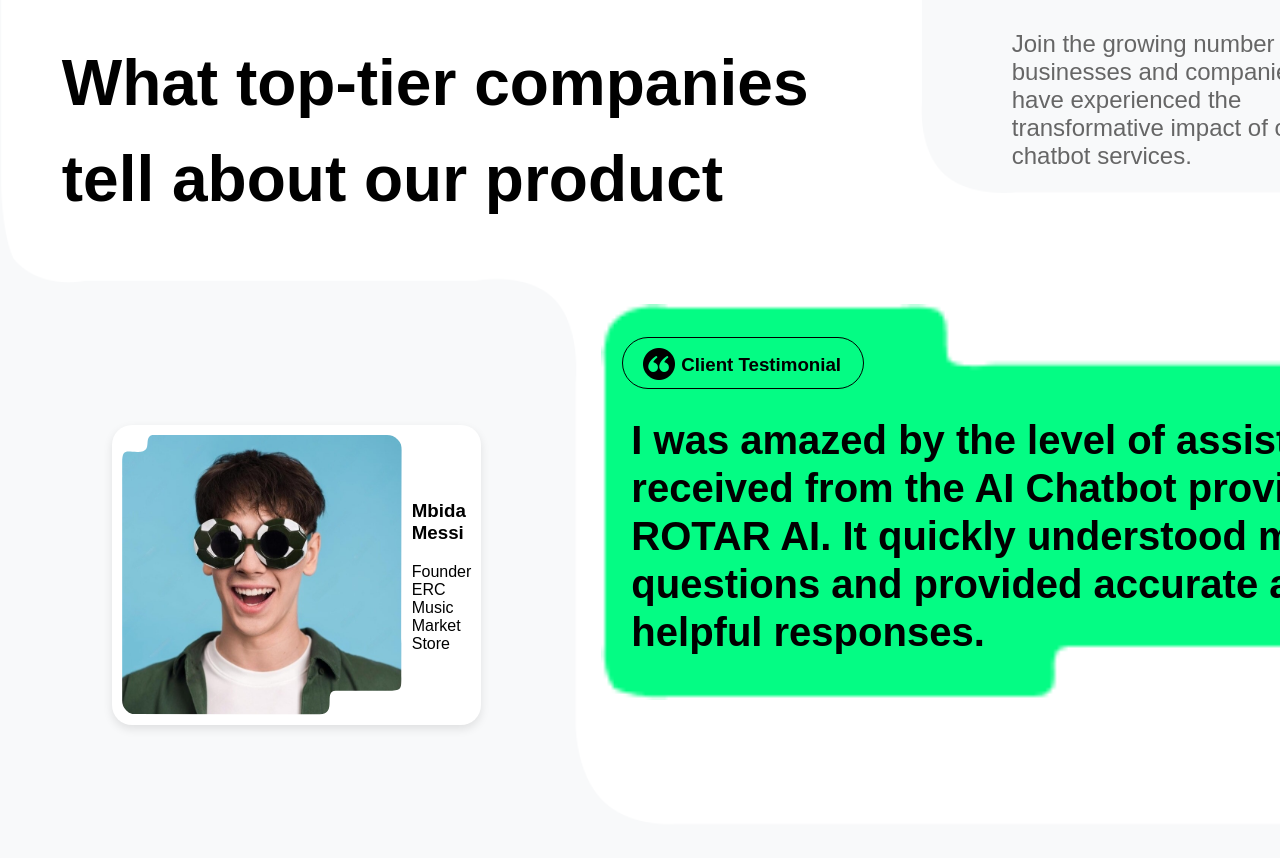
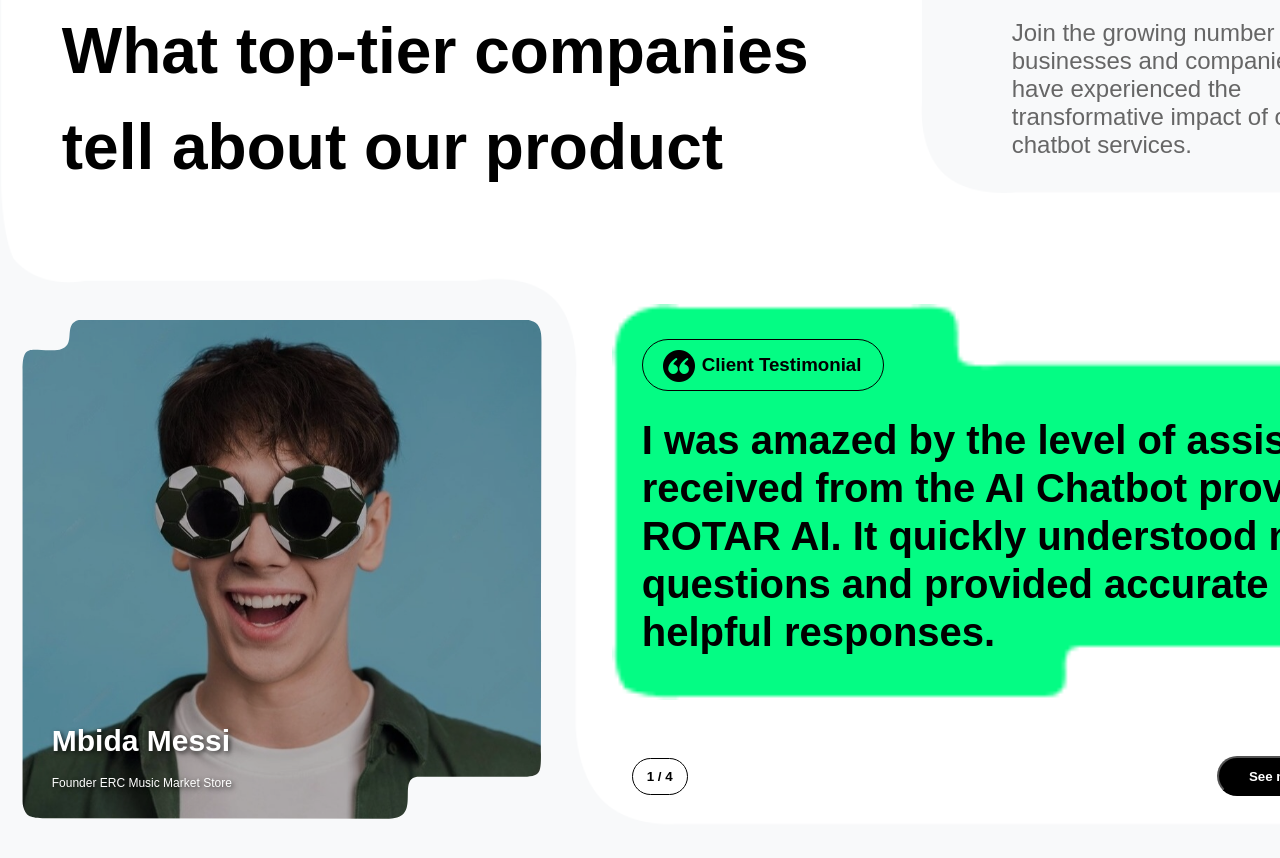
Before and after one commit to AlexsandraRoldan/PROYECTO-CASO-2, a plain HTML site: page pagina_1.html in a window 1280 px wide. Shown: the part 4184-5042 px from the top of the page. Drawn offline with Linux system fonts and the light colour scheme.

Commit message:
Quinto cuadro implementado (completado)

```diff
--- a/estilo.css
+++ b/estilo.css
@@ -1542,7 +1542,7 @@ h2 {
 }
 
 .testimonial-text h1 {
-    margin-top: -350PX;
+    margin-top: -300PX;
     line-height: 1.5; /* Ajusta la altura entre líneas */
     margin-left: -50px;
     font-size: 4rem;
@@ -1551,11 +1551,11 @@ h2 {
 }
 
 .testimonial-text p {
-    margin-top: -250px;
+    margin-top: -230px;
     margin-left: 900px;
     font-size: 1.5rem;
     color: #666;
-    max-width: 1000px;
+    max-width: 1500px;
 }
 
 .testimonial-body {
@@ -1565,50 +1565,49 @@ h2 {
     align-items: center;
 }
 
-.testimonial-card {
-    display: flex;
-    align-items: center;
-    background: white;
-    padding: 10px;
-    border-radius: 20px;
-    box-shadow: 0px 4px 10px rgba(0, 0, 0, 0.1);
-}
-
-.testimonial-card img {
-    width: 80px;
-    height: 80px;
-    border-radius: 15px;
-}
-
-.testimonial-info {
-    margin-left: 10px;
-}
 
 .background-verde{
     margin-top: -150px;
-    margin-left: 100px;
+    margin-left: 200px;
     width: 850px;
 }
 
-
 .testimonial-nav {
+    margin-left: -50px;
     display: flex;
     align-items: center;
     justify-content: space-between;
-    width: 100%;
-    margin-top: 15px;
-}
-
-.nav-button, .more-testimonials {
-    border: none;
-    padding: 8px 12px;
-    border-radius: 10px;
-    cursor: pointer;
+    width: 100px;
+    margin-top: 400px; /* Ajuste para mejor alineación */
+    padding: 10px 0;
+    border-top: 3px solid #000000; /* Línea superior para separación */
 }
 
 .nav-button {
-    background: #e0e0e0;
+    margin-left: -800px;
+    background: transparent; /* Fondo transparente */
     color: black;
+    border: 1px solid black; /* Borde negro */
+    padding: 10px 14px; /* Ajustar tamaño */
+    border-radius: 50px; /* Bordes más redondeados */
+    font-weight: bold;
+}
+
+.more-testimonials {
+
+    background: black;
+    color: white;
+    border-radius: 50px; /* Bordes redondeados */
+    padding: 10px 30px;
+    font-weight: bold;
+    display: flex;
+    align-items: center;
+    gap: 5px;
+}
+
+.more-testimonials::after {
+    content: "↗"; /* Agrega el ícono de flecha */
+    font-size: 14px;
 }
 
 .more-testimonials {
@@ -1619,14 +1618,14 @@ h2 {
     line-height: 1.2; /* Ajusta la altura entre líneas */
     max-width: 800px;
     text-align: left;
-    margin-left: 130px;
+    margin-left: 230px;
     color: black;
     font-size: 40px;
     font-weight: bold;
 }
 .testimonial-tag h3{
     margin-top: -350px;
-    margin-left: 180px;
+    margin-left: 290px;
     color: black;
     font-weight: bold;
 }
@@ -1638,8 +1637,8 @@ h2 {
     margin-top: 10px;
 }
 .fondocirculolinea {
-    top: -2%;
-    margin-left: 530px;
+    top: 13%;
+    margin-left: 550px;
     width: 240px;
     height: 50px;
     border: 1px solid black;
@@ -1648,3 +1647,42 @@ h2 {
     left: 20px;
     z-index: 0;
 }
+
+.testimonial-card {
+    position: relative;
+    width: 280px; /* Ajusta según sea necesario */
+    height: 280px;
+
+}
+
+.testimonial-card img {
+    margin-top: -115px;
+    margin-left: -90px;
+    width: 100%;
+    height: 100%;
+    object-fit: cover; /* Ajusta la imagen sin distorsión */
+    filter: brightness(0.7); /* Oscurece un poco la imagen */
+}
+
+.testimonial-info {
+    line-height: 1.8; /* Ajusta la altura entre líneas */
+    position: relative;
+    margin-top: -120px;
+    margin-left: -80px;
+    bottom: 20px; /* Ajusta la posición del texto */
+    left: 20px;
+    color: white;
+    text-shadow: 2px 2px 5px rgba(0, 0, 0, 0.7); /* Sombra para mejor visibilidad */
+
+}
+
+.testimonial-info h3 {
+    font-size: 30px;
+    font-weight: bold;
+    margin-bottom: 5px; /* Reduce el espacio entre el título y el párrafo */
+}
+
+.testimonial-info p {
+    font-size: 12px;
+    margin: 0; /* Elimina el margen superior */
+}
--- a/pagina_1.html
+++ b/pagina_1.html
@@ -365,8 +365,9 @@
 
                 <div class="testimonial-body">
                     <div class="testimonial-card">
-                        <img src="/personas/retratochico.jpg" alt="Mbida Messi" style="clip-path: url(#clip-cuadrochat); width: 280px; height: 280px;">
+                        <img src="/personas/retratochico.jpg" alt="Mbida Messi" style="clip-path: url(#clip-cuadrochat); width: 520px; height: 500px;">
                         <div class="testimonial-info">
+
                             <h3>Mbida Messi</h3>
                             <p>Founder ERC Music Market Store</p>
                         </div>
@@ -385,7 +386,7 @@
 
                     <div class="testimonial-nav">
                         <button class="nav-button">1 / 4</button>
-                        <button class="more-testimonials">See more testimonial →</button>
+                        <button class="more-testimonials">See more testimonial </button>
                     </div>
                 </div>
             </div>
```
Also changed, not shown: cuadros/sextocuadro.png (added).
